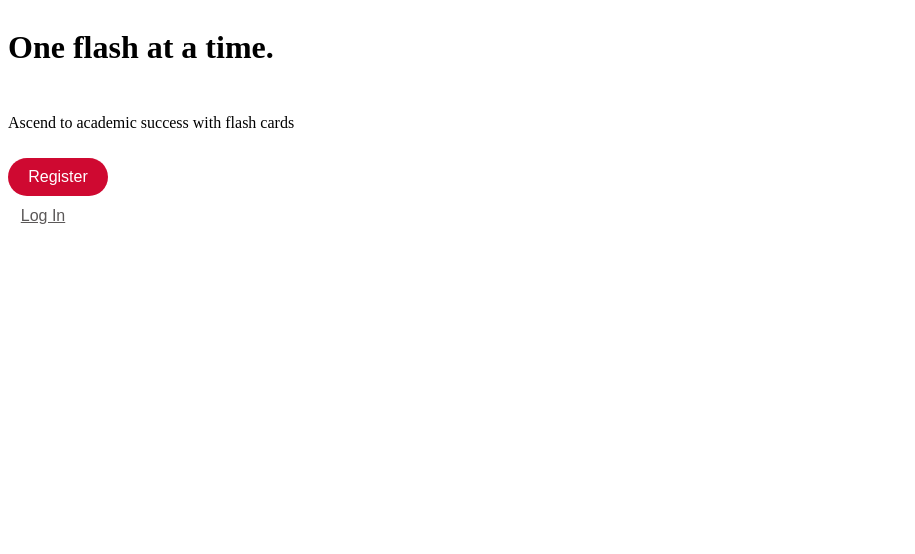
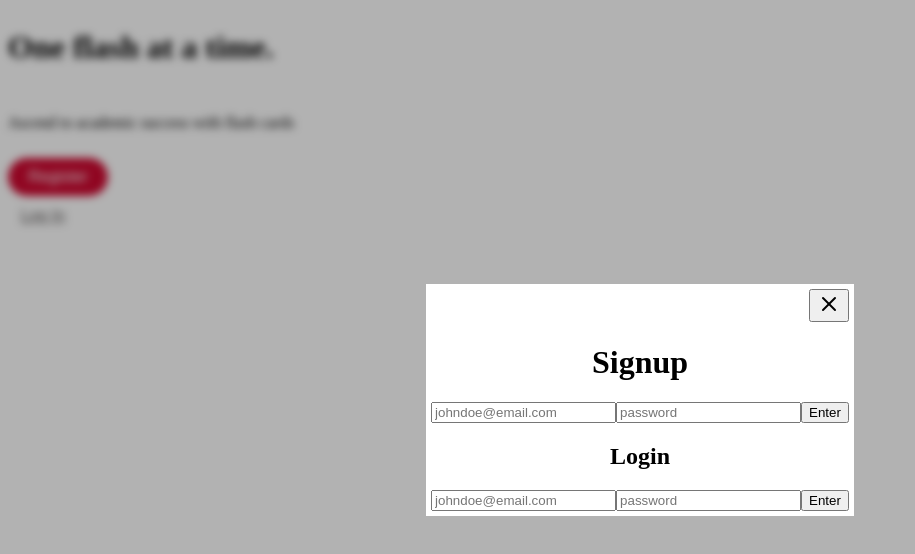
Before and after one commit to vitran75/cs4300_final_project, a Next.js app in the folder frontend/one-flash/: page / in a window 1280 px wide. Both pictures are taken after a click on the button "Register". Shown: the top 554 px of the page, without its empty margins (0-915 px from the left). Built offline with nearby package versions, Linux system fonts and the light colour scheme.

Commit message:
login pop-up complete (non-functional)

```diff
--- a/frontend/one-flash/src/app/components/FrontPageLayout.tsx
+++ b/frontend/one-flash/src/app/components/FrontPageLayout.tsx
@@ -1,19 +1,22 @@
-import React from 'react';
+"use client";
+
+import React, { useState } from 'react';
 import RegisterButton from "./RegisterButton";
 import LoginButton from "./LoginButton";
-
-// could pass in a logged in prop and use
-// checks for what to display
+import LoginPage from "./LoginPage";
 
 function FrontPageLayout() {
+  const [showLogin, setShowLoginPage] = useState(false);
+
   return (
     <div className="layout">
       <h1 className="slogan">One flash at a time.</h1>
       <p className="hook">Ascend to academic success with flash cards</p>
 
       <div className="button-container">
-          <RegisterButton />
-          <LoginButton />
+        <RegisterButton onClick={() => setShowLoginPage(true)} />
+        <LoginButton onClick={() => setShowLoginPage(true)} />
+        {showLogin && <LoginPage onClose={() => setShowLoginPage(false)}/>}
       </div>
     </div>
   );
--- a/frontend/one-flash/src/app/components/LoginButton.tsx
+++ b/frontend/one-flash/src/app/components/LoginButton.tsx
@@ -1,8 +1,12 @@
 import React from 'react';
 
-function LoginButton() {
+interface LoginButtonProps {
+  onClick: unknown;
+}
+
+function LoginButton({ onClick }) {
   return (
-   <button className="LoginButton">Log In</button>
+   <button className="LoginButton" onClick={onClick}>Log In</button>
   );
 }
 
--- /dev/null
+++ b/frontend/one-flash/src/app/components/LoginPage.module.css
@@ -0,0 +1,31 @@
+/* LoginPage.module.css or LoginPage.css */
+
+.LoginPage {
+    position: fixed;
+    top: 0;
+    right: 0;
+    bottom: 0;
+    left: 0;
+    background-color: rgba(0, 0, 0, 0.3); /* Black with 30% opacity */
+    backdrop-filter: blur(4px); /* Adjust the blur value as needed */
+
+    display: grid;
+    justify-content: center;
+    align-items: center;
+
+}
+
+.modal {
+    display: flex;
+    flex-direction: column;
+    align-items: flex-end;
+
+    background-color: white;
+    padding: 5px;
+}
+
+.signupContainer {
+    display: flex;
+    flex-direction: column;
+    align-items: center;
+}
--- /dev/null
+++ b/frontend/one-flash/src/app/components/LoginPage.tsx
@@ -0,0 +1,32 @@
+import React from 'react';
+import styles from './LoginPage.module.css';
+import { X } from 'lucide-react';
+
+function LoginPage({ onClose }) {
+    return (
+        <div className={styles.LoginPage}>
+            <div className={styles.modal}>
+                <button onClick = {onClose}><X/></button>
+                <div className={styles.signupContainer}>
+                    <h1>Signup</h1>
+                    <form action="/submit" method="post">
+                        <input type="email" id="input-email-su" placeholder="johndoe@email.com" />
+                        <input type="text" id="input-password-su" placeholder="password" />
+                        <button type="submit" id="signupButtonForm">Enter</button>
+                    </form>
+
+                    <h2>Login</h2>
+                    <form action="/submit" method="post">
+                        <input type="email" id="input-email-su" placeholder="johndoe@email.com" />
+                        <input type="text" id="input-password-su" placeholder="password" />
+                        <button type="submit" id="loginButtonForm">Enter</button>
+                    </form>
+
+
+                </div>
+            </div>
+        </div>
+    );
+}
+
+export default LoginPage;
--- a/frontend/one-flash/src/app/components/RegisterButton.tsx
+++ b/frontend/one-flash/src/app/components/RegisterButton.tsx
@@ -1,8 +1,13 @@
 import React from 'react';
 
-function RegisterButton() {
+
+interface LoginButtonProps {
+  onClick: unknown;
+}
+
+function RegisterButton( {onClick} ) {
   return (
-   <button className="RegisterButton">Register</button>
+   <button className="RegisterButton" onClick={onClick}>Register</button>
   );
 }
 
--- a/frontend/one-flash/src/app/page.tsx
+++ b/frontend/one-flash/src/app/page.tsx
@@ -1,8 +1,7 @@
 import Image from "next/image";
 import styles from "./page.module.css";
-import RegisterButton from "./components/RegisterButton";
-import LoginButton from "./components/LoginButton";
 import FrontPageLayout from "./components/FrontPageLayout";
+import LoginPage from "./components/LoginPage";
 
 
 export default function Home() {
```
Also changed, not shown: frontend/one-flash/package.json (+5 -4 lines), 1 other file (tests, documents, lock files or other folders). Lines whose indentation alone changed are shown as unchanged.
